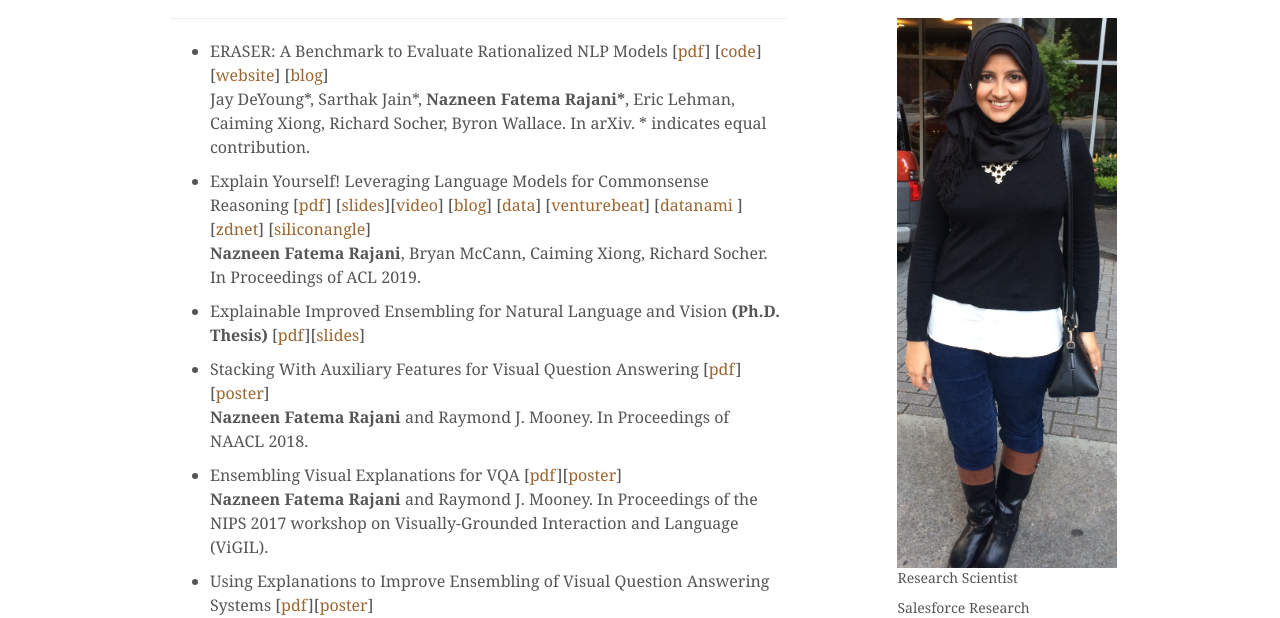
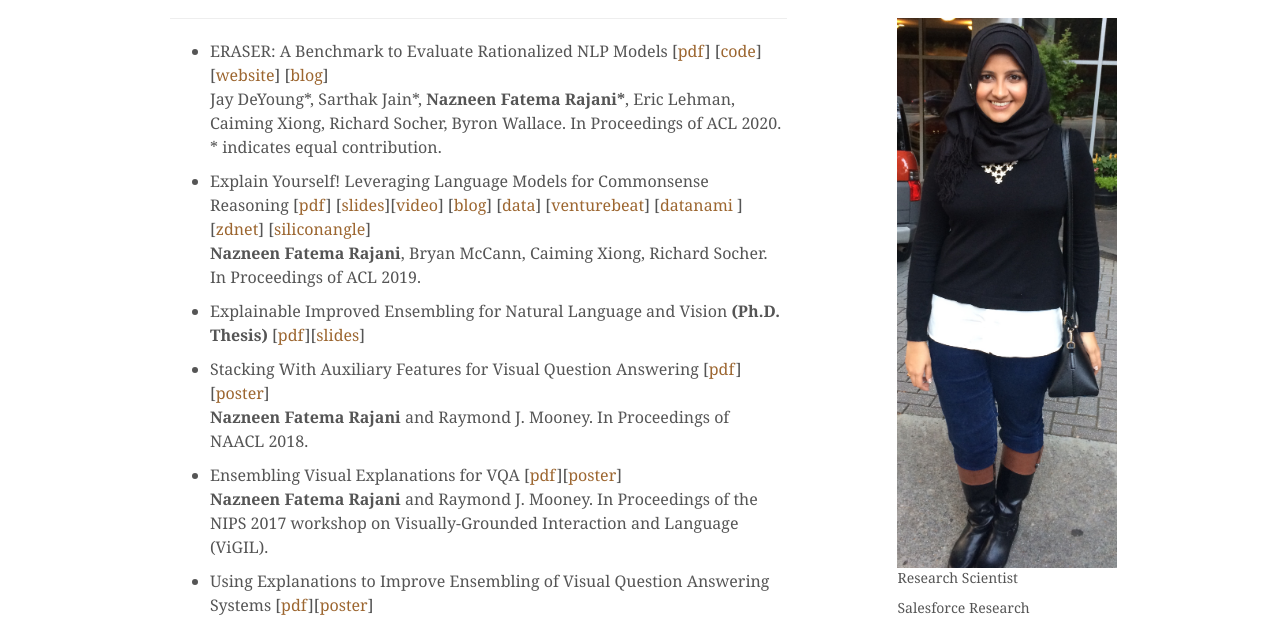
Before and after one commit to nazneenrajani/nazneenrajani.github.io, a plain HTML site: page publications.html in a window 1280 px wide. Shown: the part 182-800 px from the top of the page. Drawn offline with nearby package versions, Linux system fonts and the light colour scheme.

Commit message:
New talks and papers

```diff
--- a/publications.html
+++ b/publications.html
@@ -37,7 +37,7 @@
                     <div class="blog-post" id="pubs"><!--pubs-->
                         <ul>
                             <li>ERASER: A Benchmark to Evaluate Rationalized NLP Models [<a href="https://arxiv.org/abs/1911.03429">pdf</a>] [<a href="https://github.com/jayded/eraserbenchmark">code</a>] [<a href="http://www.eraserbenchmark.com/">website</a>] [<a href="https://blog.einstein.ai/eraser-a-benchmark-to-evaluate-rationalized-nlp-models/">blog</a>]
-                        <p>Jay DeYoung*, Sarthak Jain*, <strong>Nazneen Fatema Rajani*</strong>, Eric Lehman, Caiming Xiong, Richard Socher, Byron Wallace. In arXiv. * indicates equal contribution.</p>
+                        <p>Jay DeYoung*, Sarthak Jain*, <strong>Nazneen Fatema Rajani*</strong>, Eric Lehman, Caiming Xiong, Richard Socher, Byron Wallace. In Proceedings of ACL 2020. * indicates equal contribution.</p>
 			<li>Explain Yourself! Leveraging Language Models for Commonsense Reasoning [<a href="https://www.aclweb.org/anthology/P19-1487">pdf</a>] [<a href="ACL_final.pdf">slides</a>][<a href="acl2019.mp4">video</a>] [<a href="https://blog.einstein.ai/leveraging-language-models-for-commonsense/">blog</a>] [<a href="https://github.com/salesforce/cos-e">data</a>] [<a href="https://venturebeat.com/2019/06/27/salesforces-ai-grasps-commonsense-reasoning/">venturebeat</a>] [<a href="https://www.datanami.com/2019/07/08/common-sense-makes-progress-with-deep-learning/">datanami </a>] [<a href="https://www.zdnet.com/article/salesforce-open-sources-research-to-advance-state-of-the-art-in-ai-for-common-sense-reasoning/">zdnet</a>] [<a href="https://siliconangle.com/2019/06/27/salesforce-aims-bring-common-sense-ai/">siliconangle</a>]
                         <p><strong>Nazneen Fatema Rajani</strong>, Bryan McCann, Caiming Xiong, Richard Socher. In Proceedings of ACL 2019.</p>
 			<li>Explainable Improved Ensembling for Natural Language and Vision <strong>(Ph.D. Thesis)</strong> [<a href="RAJANI-DISSERTATION-2018.pdf">pdf</a>][<a href="rajani_thesis_slides.pdf">slides</a>]
```
Also changed, not shown: talks.html (+1 -0 lines), data_urls.txt (deleted), 2 other files.
